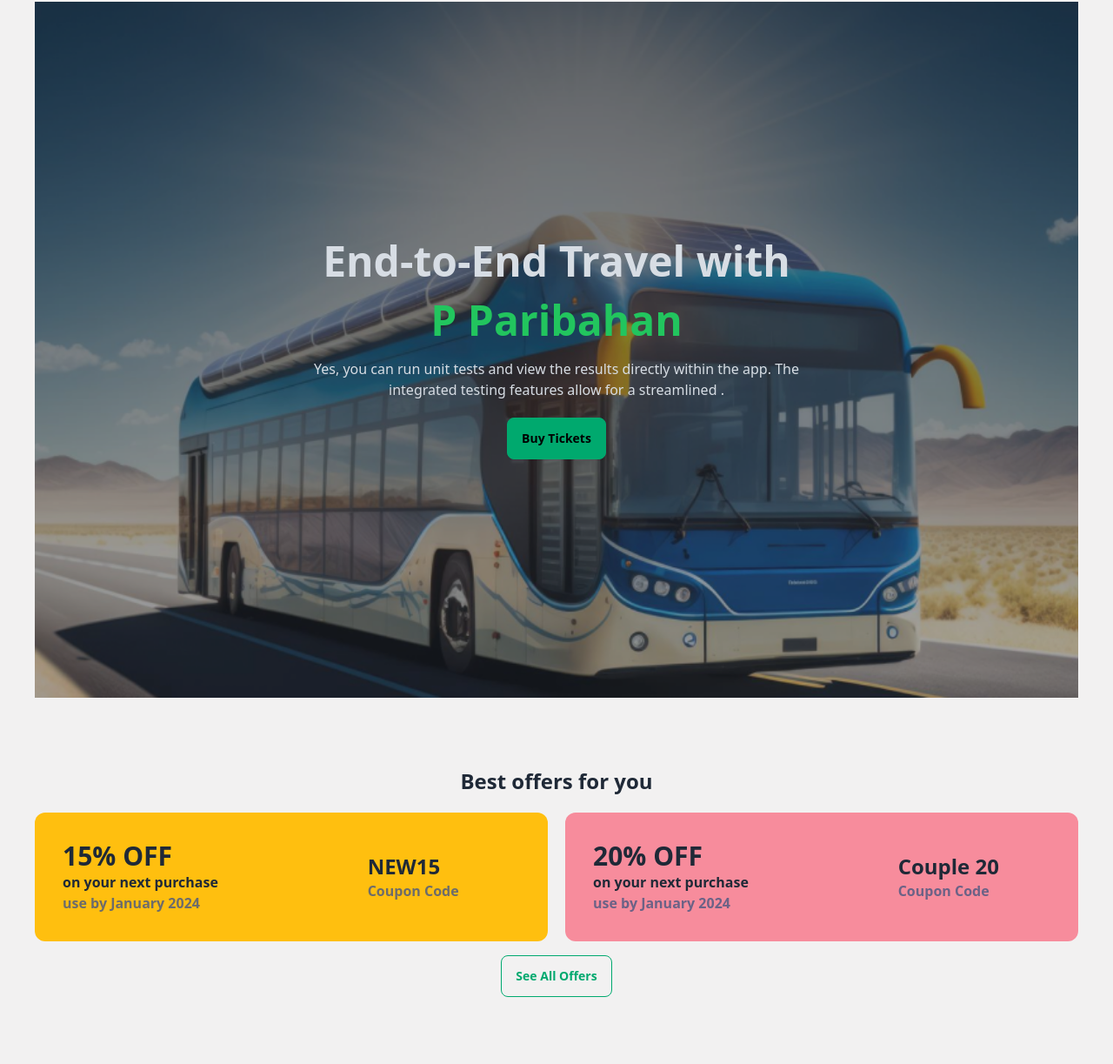
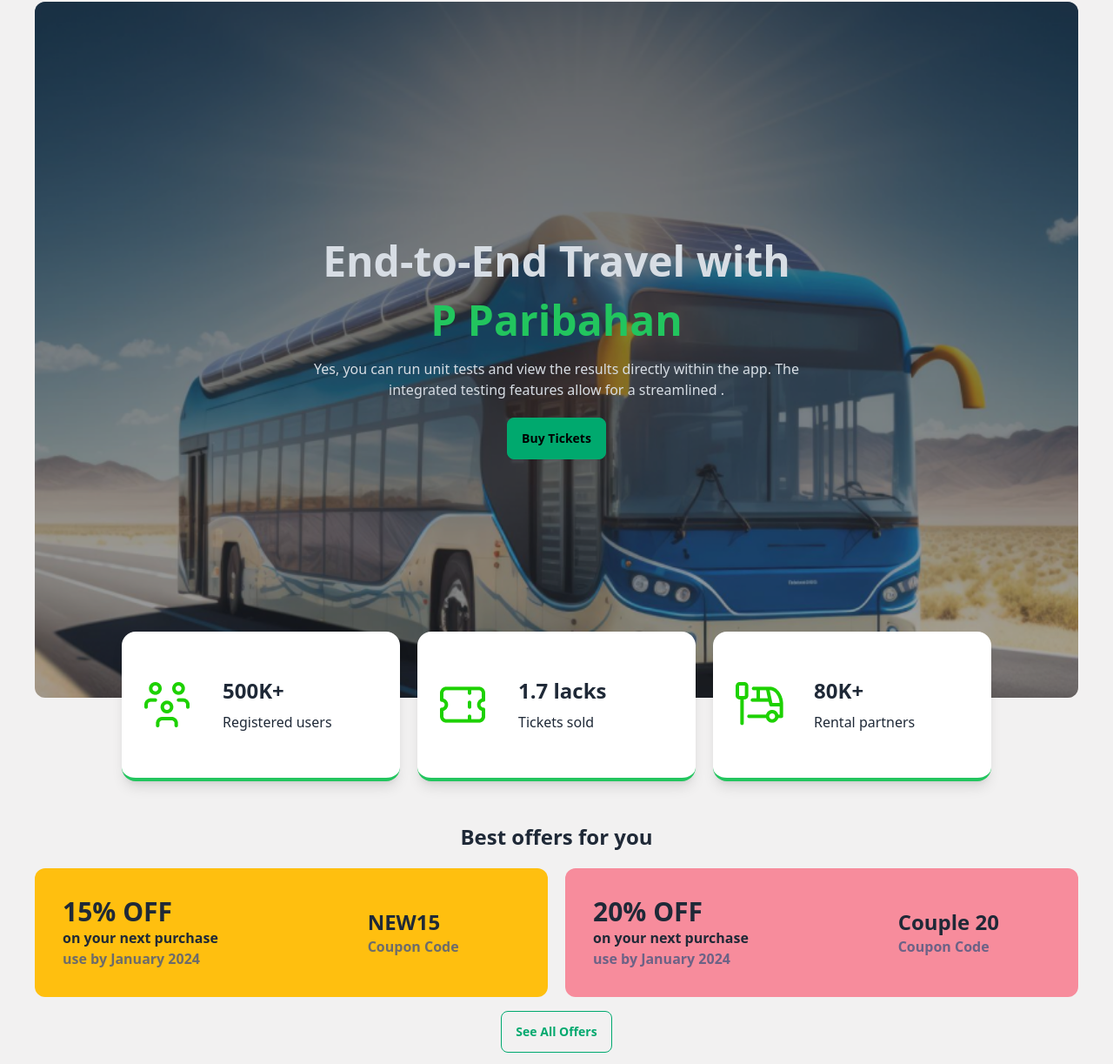
Before and after one commit to mithuchandrabiswas/assignment-five-smart-ticketing, a plain HTML site: page index.html in a window 1280 px wide. Shown: the part 66-1289 px from the top of the page at 87% size. Drawn offline with nearby package versions, Linux system fonts and the light colour scheme.

Commit message:
Update Some design issue

```diff
--- a/index.html
+++ b/index.html
@@ -58,9 +58,9 @@
 
   <main>
     <!-- ---------------Banner Section------------- -->
-    <section class="banner-section px-10">
-      <div class="hero min-h-screen" style="background-image: url('./images/banner.png');">
-        <div class="hero-overlay bg-opacity-40"></div>
+    <section class="banner-section px-10 rounded-xl">
+      <div class="hero min-h-screen relative rounded-xl" style="background-image: url('./images/banner.png');">
+        <div class="hero-overlay bg-opacity-40 rounded-xl"></div>
         <div class="hero-content text-center text-neutral-content">
           <div class="max-w-xl">
             <h1 class="mb-5 text-5xl font-bold"> End-to-End Travel with </h1>
@@ -70,11 +70,42 @@
             <a href="#features" class="btn btn-success font-semibold"> Buy Tickets </a>
           </div>
         </div>
+
+        <div class="flex w-10/12 mx-auto absolute -bottom-24 gap-5">
+          <!-- card-1 -->
+          <div class="card card-side bg-white p-5 shadow-lg border-b-4 border-green-500 w-2/6">
+            <figure><img src="./images/people.png" alt="Movie" /></figure>
+            <div class="card-body">
+              <h2 class="card-title text-2xl font-bold"> 500K+ </h2>
+              <p class="text-[rgba(104,104,104,0.89) text-base">  Registered users </p>
+            </div>
+          </div>
+
+          <!-- card-2 -->
+          <div class="card card-side bg-white p-5 shadow-lg border-b-4 border-green-500 w-2/6">
+            <figure><img src="./images/ticket-cupon.png" alt="Movie" /></figure>
+            <div class="card-body">
+              <h2 class="card-title text-2xl font-bold">  1.7 lacks </h2>
+              <p class="text-[rgba(104,104,104,0.89) text-base">  Tickets sold </p>
+            </div>
+          </div>
+
+          <!-- card-3 -->
+          <div class="card card-side bg-white p-5 shadow-lg border-b-4 border-green-500 w-2/6">
+            <figure><img src="./images/stoppage.png" alt="Movie" /></figure>
+            <div class="card-body">
+              <h2 class="card-title text-2xl font-bold"> 80K+ </h2>
+              <p class="text-[rgba(104,104,104,0.89) text-base">  Rental partners </p>
+            </div>
+          </div>
+
+        </div>
+
       </div>
     </section>
 
     <!-- --------------Coupon Section-------------- -->
-    <section class="coupon-section px-10 pt-20 font-bold">
+    <section class="coupon-section px-10 pt-36 pb-10 font-bold">
       <h2 class="text-center text-2xl mb-5"> Best offers for you </h2>
       <!-- ======coupon15========== -->
       <div class="flex gap-5">
@@ -110,7 +141,7 @@
     </section>
 
     <!-- --------------Feature Section--------------- -->
-    <section id="features" class="feature-section px-10 py-20">
+    <section id="features" class="feature-section px-10 py-20 border-t-4 border-green-500 rounded-3xl">
       <div class="title-part text-center max-w-2xl mx-auto">
         <h1 class="feature-title text-3xl font-bold"> P.H Paribahan </h1>
         <p class="feature-details text-lg text-[rgba(104,104,104,0.89)] my-5"> Yes, you can run unit tests and view the
--- a/js/index.js
+++ b/js/index.js
@@ -39,6 +39,7 @@ for (let seatNumber of seatNumbers) {
             const convertedGrandTotalPrice = parseInt(grandPriceText);
             let totalGrandPrice = selectedArray.length * 550;
             document.getElementById('grand-total').innerText = totalGrandPrice;
+            if
 
 
 
```
